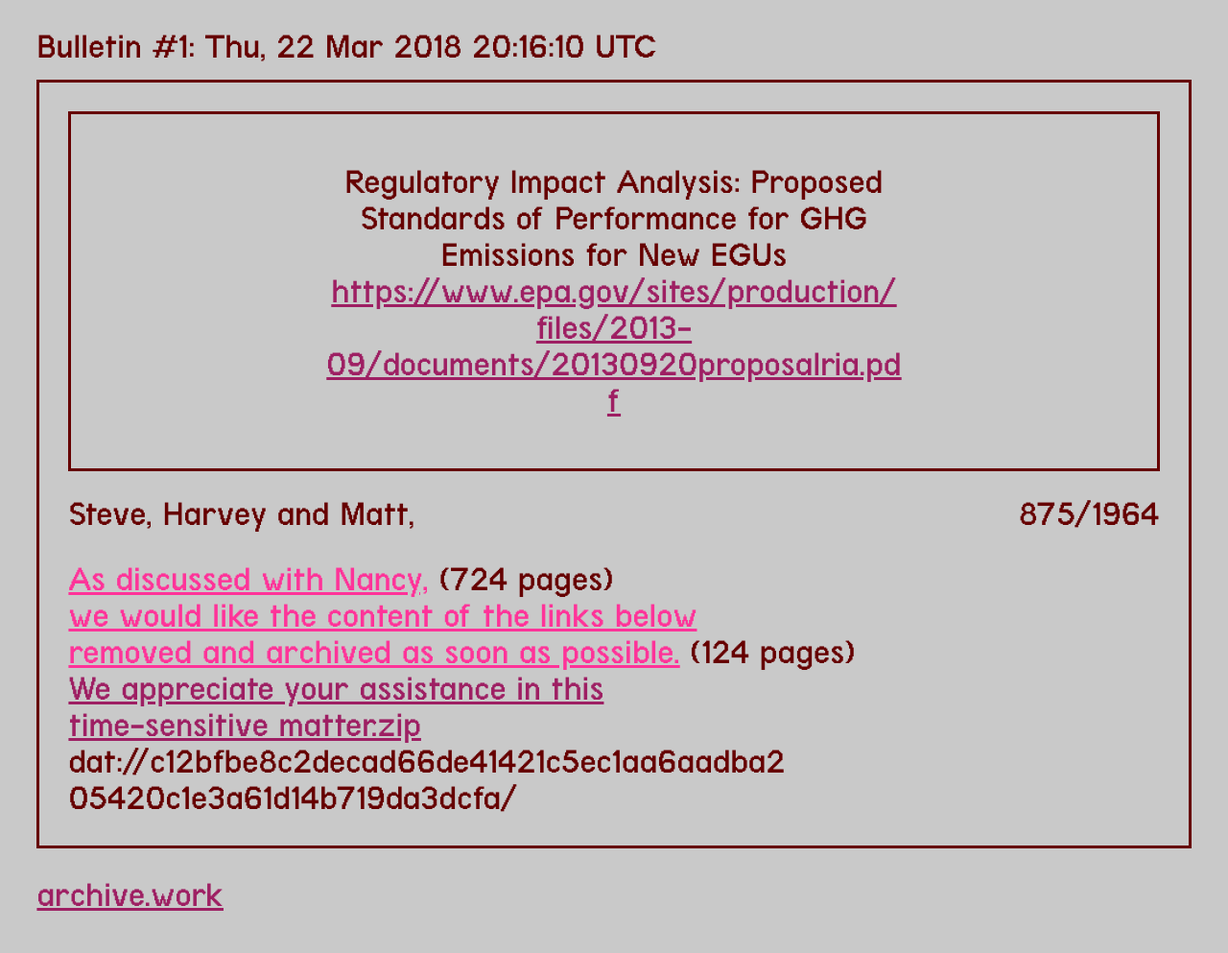
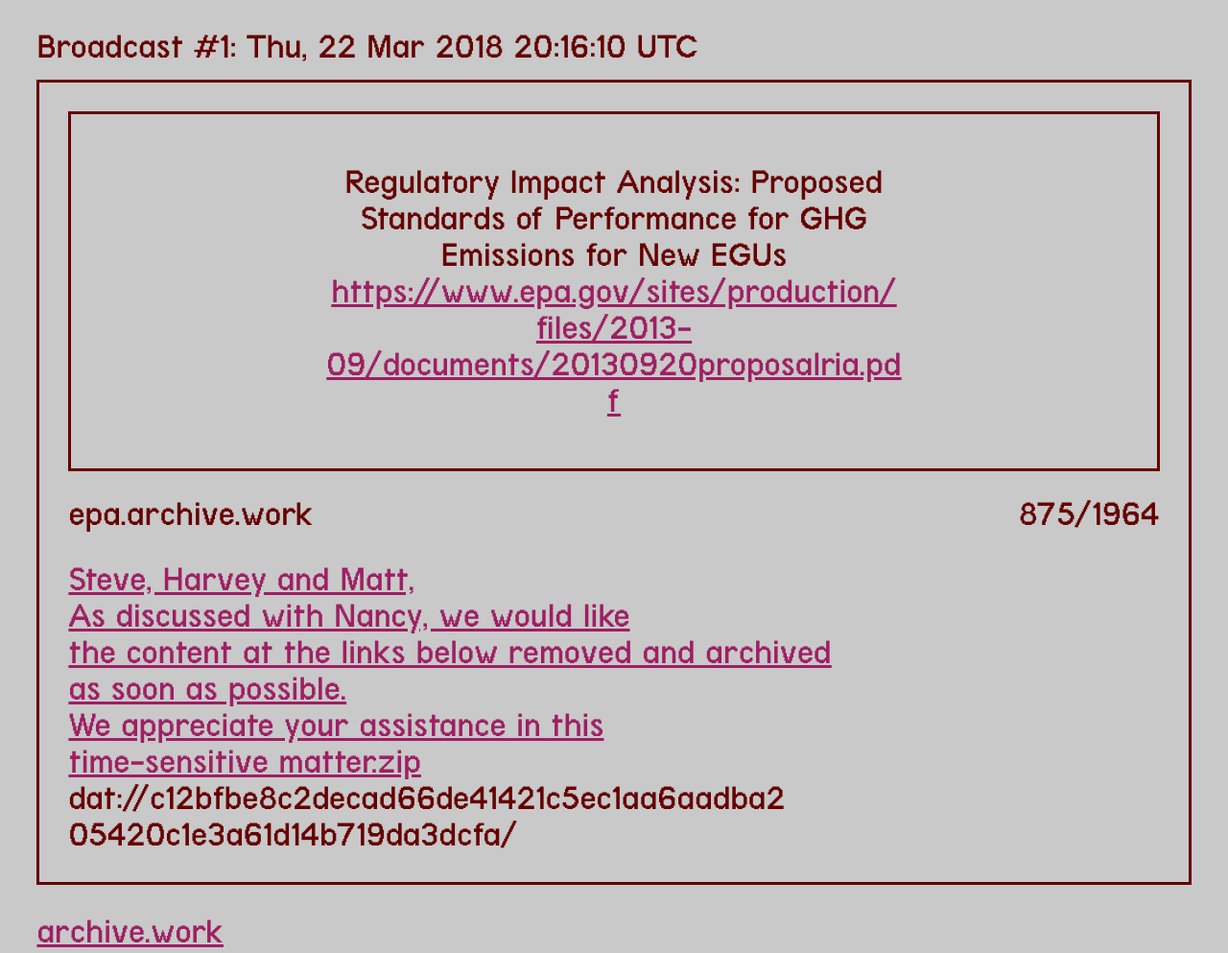
Before and after one commit to soulellis/epa, a plain HTML site: page index.html in a window 1280 px wide. Shown: the whole page at 96% size. Drawn offline with Linux system fonts and the light colour scheme.

Commit message:
Update index.html

```diff
--- a/index.html
+++ b/index.html
@@ -34,26 +34,23 @@
 </head>
 <body>
 
-	<h2 class="outside"> Bulletin #1: <span class="currentTime">12:54:18 Saturday 10 March 2018</span></h2>
+	<h2 class="outside"> Broadcast #1: <span class="currentTime">12:54:18 Saturday 10 March 2018</span></h2>
 
 	<div class="container">
 
 		<div class="main"></div>
 		<div class="line1">
-			<h2>Steve, Harvey and Matt,</h2>
+			<h2>epa.archive.work</h2>
 			<div class="counting">
 				<span class="counter"></span><span class="full"></span>
 			</div>
 		</div>
 		<div class="footer">
 			<h2>
-				<a href="">As discussed with Nancy,</a> (724 pages)
+				<a href="http://www.lulu.com">Steve, Harvey and Matt,<br>As discussed with Nancy, we would like<br>the content at the links below removed and archived<br>as soon as possible.</a>
 			</h2>
 			<h2>
-				<a href="">we would like the content of the links below<br>removed and archived as soon as possible.</a> (124 pages)
-			</h2>
-			<h2>
-				<a href="contents/We appreciate your assistance in this<br>time-sensitive matter.zip">
+				<a href="contents/We appreciate your assistance in this time-sensitive matter.zip">
 					We appreciate your assistance in this<br>time-sensitive matter.zip
 				</a>
 			</h2>
```
